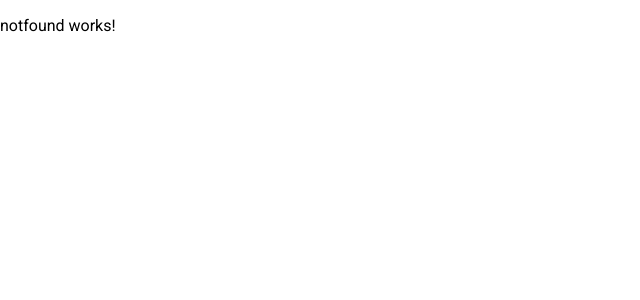
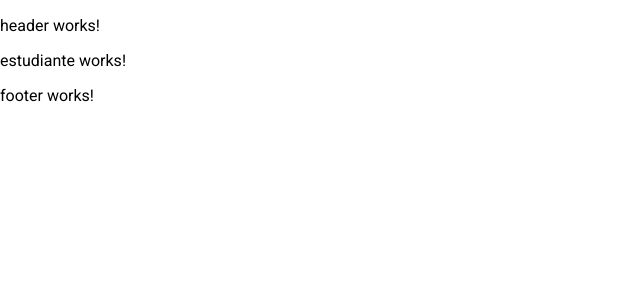
Before and after one commit to Arodiluna/hackaton, an Angular app: page /home/estudiante in a window 1280 px wide. Shown: the top 300 px of the page, without its empty margins (0-640 px from the left). Built offline with nearby package versions, Linux system fonts and the light colour scheme.

Commit message:
Actualización
Página maestro, alumno

```diff
--- /dev/null
+++ b/src/app/pages/estudiante/estudiante.component.html
@@ -0,0 +1 @@
+<p>estudiante works!</p>
--- /dev/null
+++ b/src/app/pages/home/home.component.html
@@ -0,0 +1,10 @@
+<!--Llamamos el header-->
+<app-header></app-header>
+
+<!--Llamamos el outlet-->
+<div class="cont">
+<router-outlet></router-outlet>
+</div>
+
+<!--Llamamos el footer-->
+<app-footer></app-footer>
--- a/src/app/pages/inicio/inicio.component.html
+++ b/src/app/pages/inicio/inicio.component.html
@@ -1,10 +1 @@
-<!--Llamamos el header-->
-<app-header></app-header>
-
-<!--Llamamos el outlet-->
-<div class="cont">
-<router-outlet></router-outlet>
-</div>
-
-<!--Llamamos el footer-->
-<app-footer></app-footer>
+<p>Trabajando</p>
--- /dev/null
+++ b/src/app/pages/maestro/maestro.component.html
@@ -0,0 +1 @@
+<p>maestro works!</p>
```
Also changed, not shown: src/app/app-routing.module.ts (+8 -2 lines), src/app/app.module.ts (+7 -1 lines), src/app/pages/estudiante/estudiante.component.ts (added, +10 -0 lines), src/app/pages/home/home.component.ts (added, +10 -0 lines), src/app/pages/maestro/maestro.component.ts (added, +10 -0 lines), src/app/pages/estudiante/estudiante.component.scss (added), src/app/pages/home/home.component.scss (added), src/app/pages/maestro/maestro.component.scss (added).
